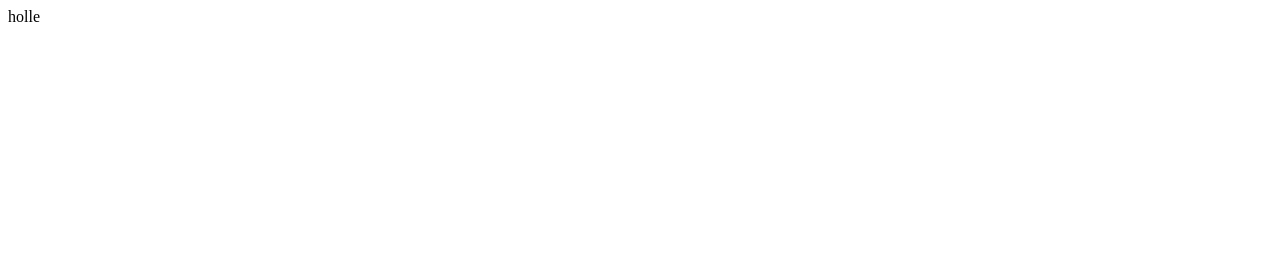
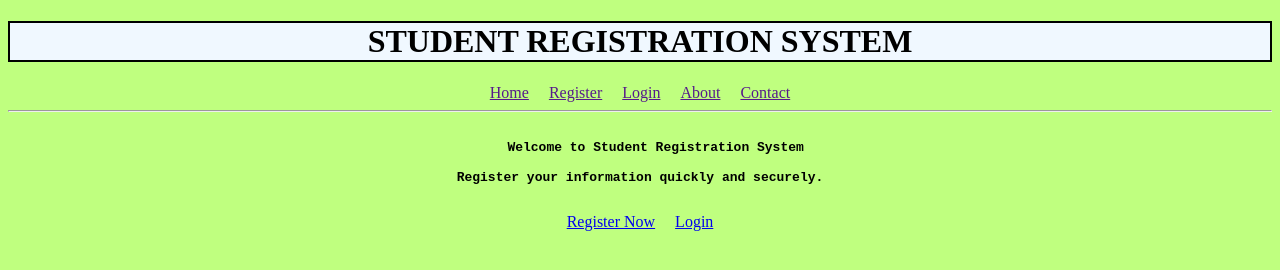
Before and after one commit to majharulislamnoman041-beep/student_registration_project, a plain HTML site: page home.html in a window 1280 px wide. Drawn offline with Linux system fonts and the light colour scheme.

Commit message:
30_06_26 updeta

```diff
--- a/forgot.css
+++ b/forgot.css
@@ -3,7 +3,7 @@ form{
     height: 30vh;
     display: grid;
     place-items: center;
-    border-radius: 3px;
+    border-radius: 10px;
 }
 body{
    background-color: aquamarine;
@@ -14,7 +14,8 @@ body{
 h1{
   text-align: center;
 
-  border: 3px solid rgb(239, 209, 152);
+
+  border: 2px solid rgb(239, 209, 152);
   background-color: rgb(244, 246, 249);
 
   line-height: 50px;
@@ -27,6 +28,7 @@ div button{
 }
 button,
 input[type="reset"]{
+  color: rgb(0, 149, 149);
     padding: 10px 20px;
-    border-radius: 2px;
+    border-radius: 10px;
 }
--- /dev/null
+++ b/home.css
@@ -0,0 +1,20 @@
+*{
+    text-align: center;
+    background-color: rgb(191, 255, 127);
+}
+h1{
+    margin: 2pz;
+    padding: auto;
+    border: 2px solid;
+    background-color: aliceblue;
+}
+nav{
+    display: flex;
+    justify-self:center;
+    gap: 20px;
+}
+div{
+   display: flex;
+    justify-self:center;
+    gap: 20px;
+}
--- a/home.html
+++ b/home.html
@@ -3,9 +3,32 @@
 <head>
     <meta charset="UTF-8">
     <meta name="viewport" content="width=device-width, initial-scale=1.0">
-    <title>Document</title>
+    <title> STUDENT REGISTRATION SYSTEM</title>
+    <link rel="stylesheet" href="home.css">
 </head>
 <body>
-    holle
+
+    <h1> STUDENT REGISTRATION SYSTEM</h1>
+
+   <nav>
+<a href="">Home</a>
+<a href="">Register </a>
+<a href="">Login</a>
+<a href="">About </a>
+<a href="">Contact</a>
+   </nav>
+   <hr>
+<pre><b>
+    Welcome to Student Registration System
+
+Register your information quickly and securely.
+</b>
+</pre>
+<div>
+
+    <a href="studentfile.html">Register Now</a>
+<a href="login.html">Login</a>
+
+</div>
 </body>
 </html>
--- /dev/null
+++ b/student.css
@@ -0,0 +1,36 @@
+*{
+    margin: 0;
+    padding: 0;
+    box-sizing: border-box;
+}
+
+body{
+    height: 100uh;
+    display: flex;
+    justify-content: center;
+    align-items: center;
+
+    background-color: aquamarine;
+}
+.container{
+    width: 450px;
+    margin: 50px auto;
+    padding: 25px;
+    border-radius: 10px;
+
+}
+
+h1{
+    text-align: center;
+}
+.btn{
+    margin-top: 20px;
+    display: flex;
+    justify-content: flex-end;
+    gap: 15px;
+}
+
+.btn input{
+    padding: 10px 25px;
+    cursor: pointer;
+}
--- a/style.css
+++ b/style.css
@@ -21,5 +21,12 @@ form{
 
 }
 div{
-
+  text-align: center;
+    margin-top: 10px;
 }
+body{
+     height: 100uh;
+    display: flex;
+    justify-content: center;
+    align-items: end;
+}
```
Also changed, not shown: login.html (+7 -5 lines), studentfile.html (+16 -7 lines).
